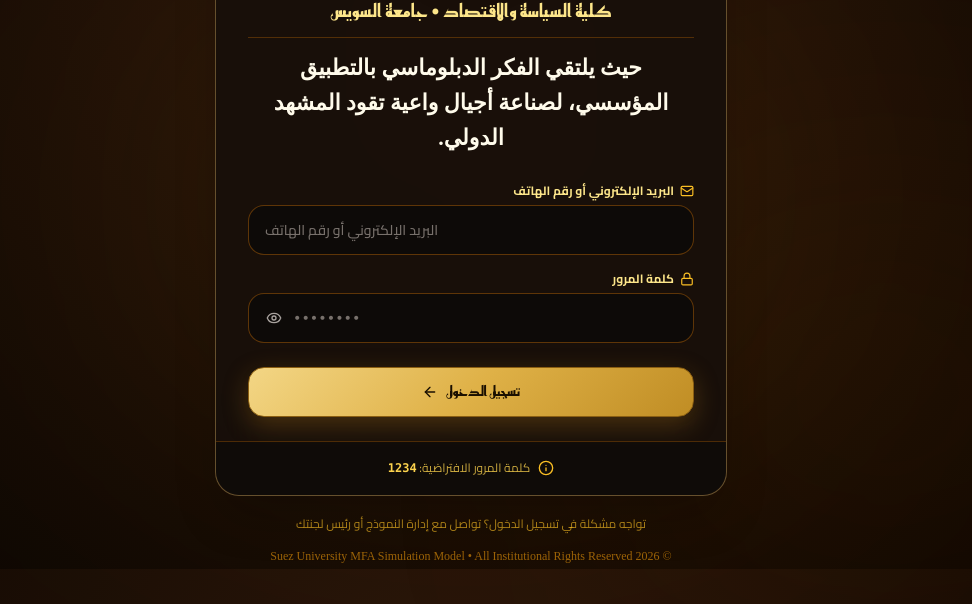
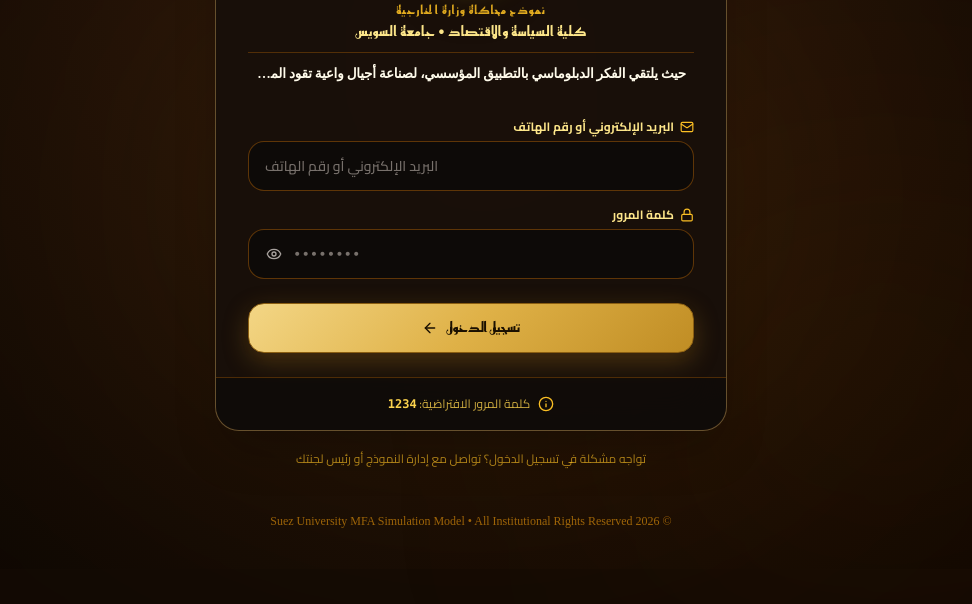
Before and after one commit to anasmhmdforwork/MFA, a website: page public/login.html in a window 1280 px wide. Shown: the part 231-835 px from the top of the page, without its empty margins (169-1141 px from the left). After the commit the page ends 800 px from the top, so only its background shows below. Drawn offline with nearby package versions, Linux system fonts and the light colour scheme; a web font is replaced by a local one.

Commit message:
fix(login): enforce strict single-line quote without wrap or card overflow, with balanced 3-tier hierarchy

```diff
--- a/public/login.html
+++ b/public/login.html
@@ -76,11 +76,15 @@
       border-color: #694406 !important;
     }
     .quote-lead {
-      font-size: clamp(16px, 4.2vw, 22px);
+      font-size: clamp(9.5px, 2.65vw, 13.5px);
+      white-space: nowrap !important;
+      letter-spacing: -0.015em;
       line-height: 1.6;
-      display: block;
-      width: 100%;
+      display: inline-block;
+      max-width: 100%;
       text-align: center;
+      overflow: hidden;
+      text-overflow: ellipsis;
     }
     @media (max-width: 640px) {
       input {
@@ -127,20 +131,20 @@
         </div>
 
         <!-- Hierarchical Institutional Header (Smallest to Largest) -->
-        <div class="space-y-1 mb-3 text-center">
+        <div class="space-y-1 mb-2.5 text-center">
           <!-- 1. Smallest: Model Entity Title -->
-          <p class="text-xs sm:text-sm font-bold font-kufi text-amber-400 tracking-wider">
+          <p class="text-[10px] sm:text-xs font-bold font-kufi text-amber-400/90 tracking-widest">
             نموذج محاكاة وزارة الخارجية
           </p>
 
           <!-- 2. Medium (Larger): Faculty & University Subtitle -->
-          <h2 class="text-sm sm:text-base md:text-lg font-black font-kufi text-amber-200 tracking-wide">
+          <h2 class="text-xs sm:text-sm font-black font-kufi text-amber-200 tracking-wider">
             كلية السياسة والاقتصاد • جامعة السويس
           </h2>
         </div>
 
-        <!-- 3. Largest: Central Diplomatic Mission Quote (Aref Ruqaa) -->
-        <div class="w-full mt-3 px-2 pt-3 border-t border-amber-600/30 text-center">
+        <!-- 3. Diplomatic Mission Quote (Guaranteed Single Line & Contained) -->
+        <div class="w-full mt-2.5 px-0.5 sm:px-2 pt-2.5 border-t border-amber-600/30 text-center overflow-hidden">
           <p class="quote-lead font-ruqaa font-bold gold-gradient-text">
             حيث يلتقي الفكر الدبلوماسي بالتطبيق المؤسسي، لصناعة أجيال واعية تقود المشهد الدولي.
           </p>
```
